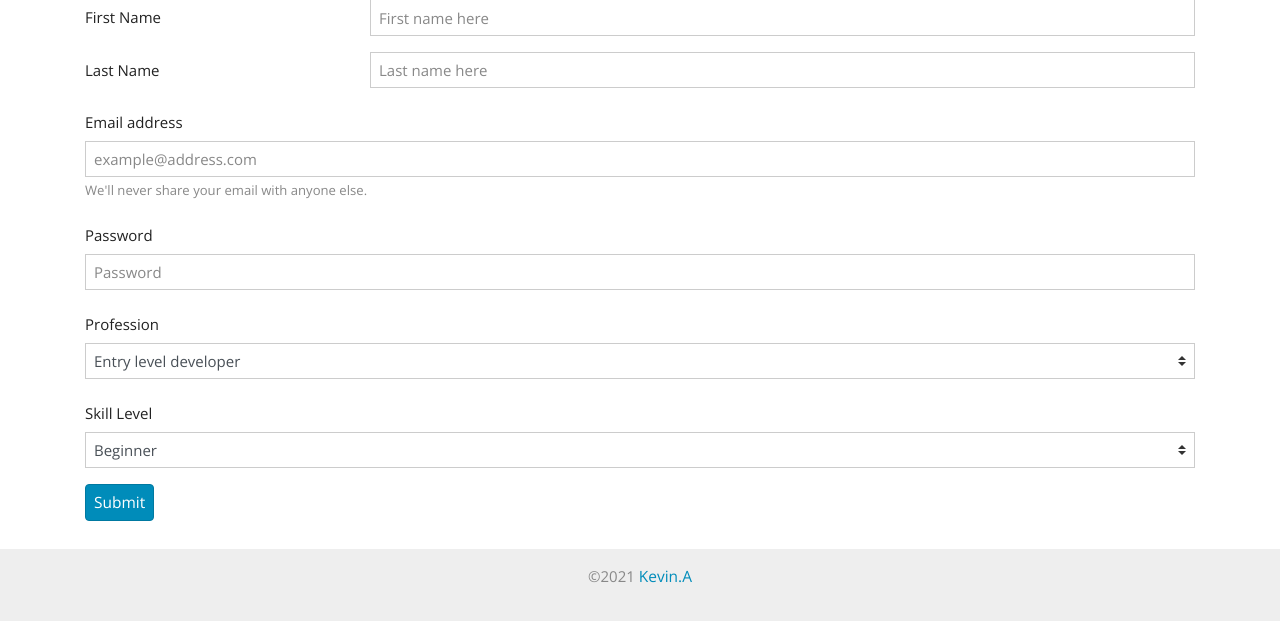
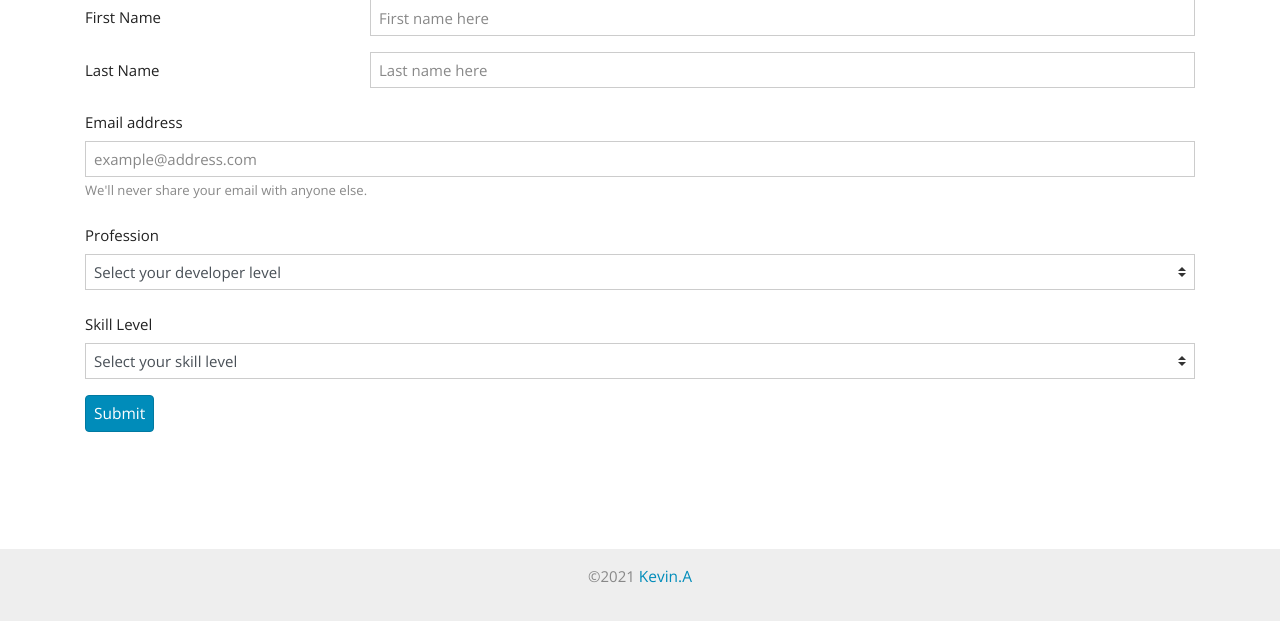
Before and after one commit to kevin-Ash/PHP-MySQL-Add-Users, a PHP site: page /add_user.php in a window 1280 px wide. Shown: the part 179-800 px from the top of the page. Run offline with PHP 8.4, Linux system fonts and the light colour scheme; some libraries are stand-ins or nearby versions.

Commit message:
basic validation complete but echos result to document

```diff
--- a/add_user.php
+++ b/add_user.php
@@ -5,7 +5,7 @@
     if data submitted then return the required page,
     else return the empty form submission page.
 
-    - isset() - checks if variable value has been set
+    - isset($_GET['key name']) - checks if variable value has been set
     if any data has been sent via the GET/POST methods.
 
     - $_GET - global var (array where name of input is stored)
@@ -14,17 +14,64 @@
     Adding JS to an entry field such as
     <script>window.location="url"</script>
     redirects to urls
+    htmlspecialchars() converts into html encoded characters
+
+    - Form Validation
+    built in empty() function
 */
 
 if(isset($_POST['submit'])) {
-   echo htmlspecialchars($_POST['firstName']);
-   echo htmlspecialchars($_POST['lastName']);
-   echo htmlspecialchars($_POST['email']);
-   echo htmlspecialchars($_POST['password']);
-   echo htmlspecialchars($_POST['select-dev-level']);
-   echo htmlspecialchars($_POST['select-skill-level']);
+    if(empty($_POST['firstName'])){
+        echo('A first name is required! <br>');
+    } else {
+        /* echo htmlspecialchars($_POST['firstName ']); */
+        $firstName = $_POST['firstName'];
+        if(!preg_match('/^[a-zA_Z]+$/', $firstName)) {
+            echo('First name can contain only letters & spaces <br>');
+        }
+    }
+    if(empty($_POST['lastName'])){
+        echo('Last name is required! <br>');
+    } else {
+       /*  echo htmlspecialchars($_POST['lastName']); */
+       $lastName = $_POST['lastName'];
+       /*
+        - Inside delimiter / /
+        - from start ^
+        - including range a-z
+        - A_Z ?
+        - one or more +
+        - to end $
+        */
+       if(!preg_match('/^[a-zA_Z]+$/', $lastName)) {
+        echo('Last name can contain only letters & spaces <br>');
+    }
+    }
+    if(empty($_POST['email'])) {
+        echo('A valid email address is required <br>');
+    } else {
+        /* echo htmlspecialchars($_POST['email']); */
+        $email = $_POST['email'];
+        if(!filter_var($email, FILTER_VALIDATE_EMAIL)){
+            echo('Not a valid email address, please try again <br>');
+        }else{}
+    }
+    if(empty($_POST['select-dev-level'])){
+        echo('Your developer level is required! <br>');
+    } else {
+        echo htmlspecialchars($_POST['select-dev-level']);
+    }
+    if(empty($_POST['select-skill-level'])){
+        echo('Your skill level is required! <br>');
+    } else {
+        echo htmlspecialchars($_POST['select-skill-level']);
+    }
 }
+
+
+
 ?>
+
 <!-- HTML DOM -->
 <!DOCTYPE html>
 
@@ -59,13 +106,9 @@ if(isset($_POST['submit'])) {
                 </div>
 
                 <div class="form-group">
-                    <label for="passwordInput" class="col-form-label">Password</label>
-                    <input type="password" name="password" class="form-control" id="passwordInput" placeholder="Password">
-                </div>
-
-                <div class="form-group">
                 <label for="profession" class="col-form-label">Profession</label>
                     <select name="select-dev-level" class="form-control custom-select" id="profLevelSel">
+                        <option value="" selected>Select your developer level</option>
                         <option>Entry level developer</option>
                         <option>Junior developer</option>
                         <option>Senior developer</option>
@@ -77,6 +120,7 @@ if(isset($_POST['submit'])) {
                 <div class="form-group">
                 <label for="skill-level" class="col-form-label">Skill Level</label>
                     <select name="select-skill-level" class="form-control custom-select" id="xpLevelSel">
+                        <option value="" selected>Select your skill level</option>
                         <option>Beginner</option>
                         <option>Intermediate</option>
                         <option>Advanced</option>
--- a/templates/header.php
+++ b/templates/header.php
@@ -56,9 +56,9 @@
             <div class="navbar-collapse collapse show" id="nav-target" >
 
             <ul class="navbar-nav ml-auto">
-                <li class="nav-item active">
+                <li id="#home" class="nav-item active">
                     <a class="nav-link" href="index.php">Home
-                    <span class="sr-only">(current)</span>
+                    <span id="current" class="sr-only">(current)</span>
                     </a>
                 </li>
                 <li class="nav-item">
```
